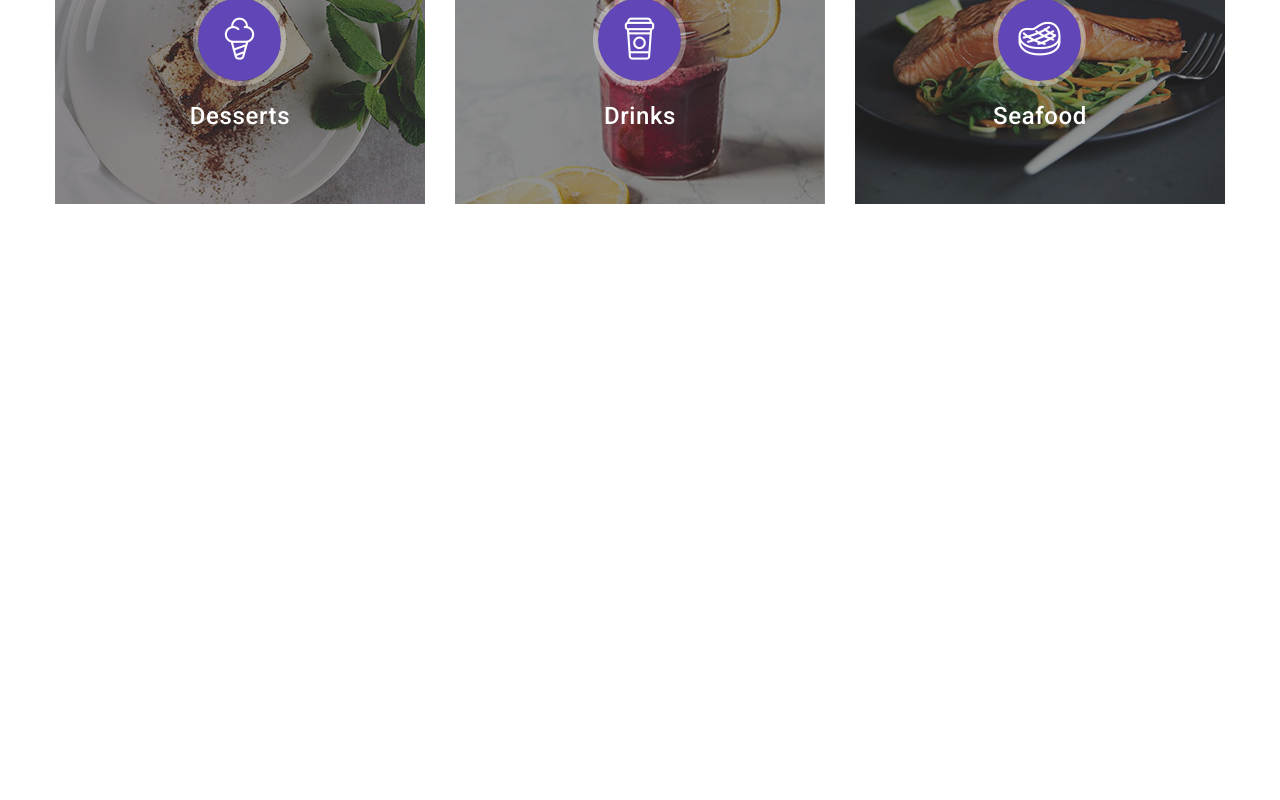
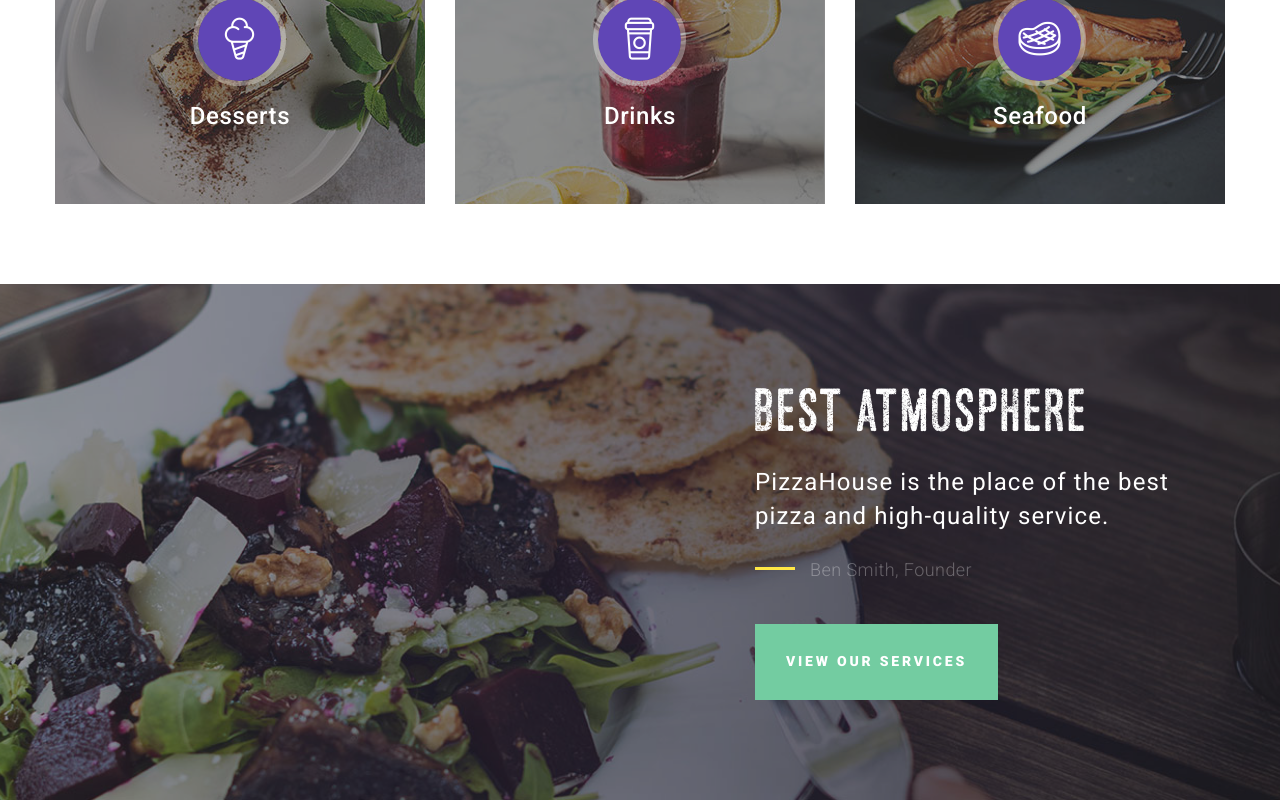
Before and after one commit to Raul-Est/DAW.Angular.01.TelePizza, an Angular app: page / in a window 1280 px wide. Shown: the part 1363-2163 px from the top of the page. Before the commit the page ends 1647 px from the top, so only its background shows below. Built offline with nearby package versions, Linux system fonts and the light colour scheme.

Commit message:
4ºComponente terminado = Atmosphere

```diff
--- a/src/app/app.html
+++ b/src/app/app.html
@@ -11,4 +11,6 @@
   <app-slider></app-slider>
   <!-- añadimos el tercer componente MENU -->
   <app-menu></app-menu>
+  <!-- añadimos el cuarto componente atmosphere -->
+  <app-atmosphere></app-atmosphere>
 </main>
--- a/src/app/app.ts
+++ b/src/app/app.ts
@@ -1,3 +1,4 @@
+import { Atmosphere } from './components/atmosphere/atmosphere';
 import { Component } from '@angular/core';
 import { Header } from './components/header/header';
 // añadimos segundo componente
@@ -13,10 +14,10 @@ import { Menu } from './components/menu/menu';
 //   styleUrl: './app.css'
 // })
 
-// primero añadi slider al array, y luego añadí menu
+// primero añadi slider al array, y luego añadí menu, después atmosphere
 @Component({
   selector: 'app-root',
-  imports: [Header, Slider,Menu],
+  imports: [Header, Slider,Menu,Atmosphere],
   templateUrl: './app.html',
   styleUrl: './app.css'
 })
--- a/src/app/components/atmosphere/atmosphere.html
+++ b/src/app/components/atmosphere/atmosphere.html
@@ -0,0 +1,15 @@
+<section class="primary-overlay section parallax-container" data-parallax-img="images/bg-3.jpg">
+  <div class="parallax-content section-xl context-dark text-md-left">
+    <div class="container">
+      <div class="row justify-content-end">
+        <div class="col-sm-8 col-md-7 col-lg-5">
+          <div class="cta-modern">
+            <h3 class="cta-modern-title wow fadeInRight">Best atmosphere</h3>
+            <p class="lead">PizzaHouse is the place of the best pizza and high-quality service.</p>
+            <p class="cta-modern-text oh-desktop" data-wow-delay=".1s"><span class="cta-modern-decor wow slideInLeft"></span><span class="d-inline-block wow slideInDown">Ben Smith, Founder</span></p><a class="button button-md button-secondary-2 button-winona wow fadeInUp" href="#" data-wow-delay=".2s">View Our Services</a>
+          </div>
+        </div>
+      </div>
+    </div>
+  </div>
+</section>
--- a/src/app/components/atmosphere/atmosphere.ts
+++ b/src/app/components/atmosphere/atmosphere.ts
@@ -1,4 +1,6 @@
-import { Component } from '@angular/core';
+import { Component, AfterViewInit } from '@angular/core';
+
+declare const jQuery: any;
 
 @Component({
   selector: 'app-atmosphere',
@@ -6,6 +8,11 @@ import { Component } from '@angular/core';
   templateUrl: './atmosphere.html',
   styleUrl: './atmosphere.css'
 })
-export class Atmosphere {
 
+export class Atmosphere implements AfterViewInit {
+
+  //activamos el efecto parallax
+  ngAfterViewInit(): void {
+    jQuery('.parallax-container').parallax();
+  }
 }
```
